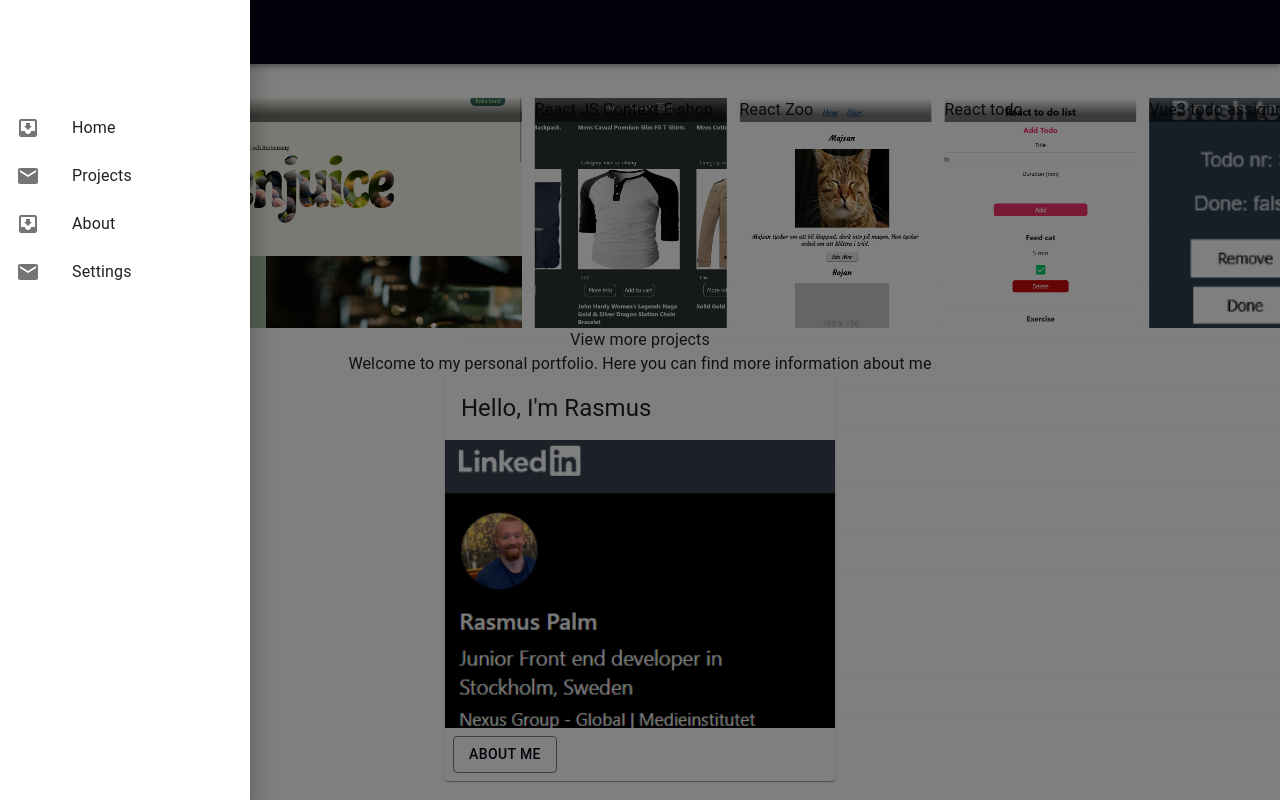
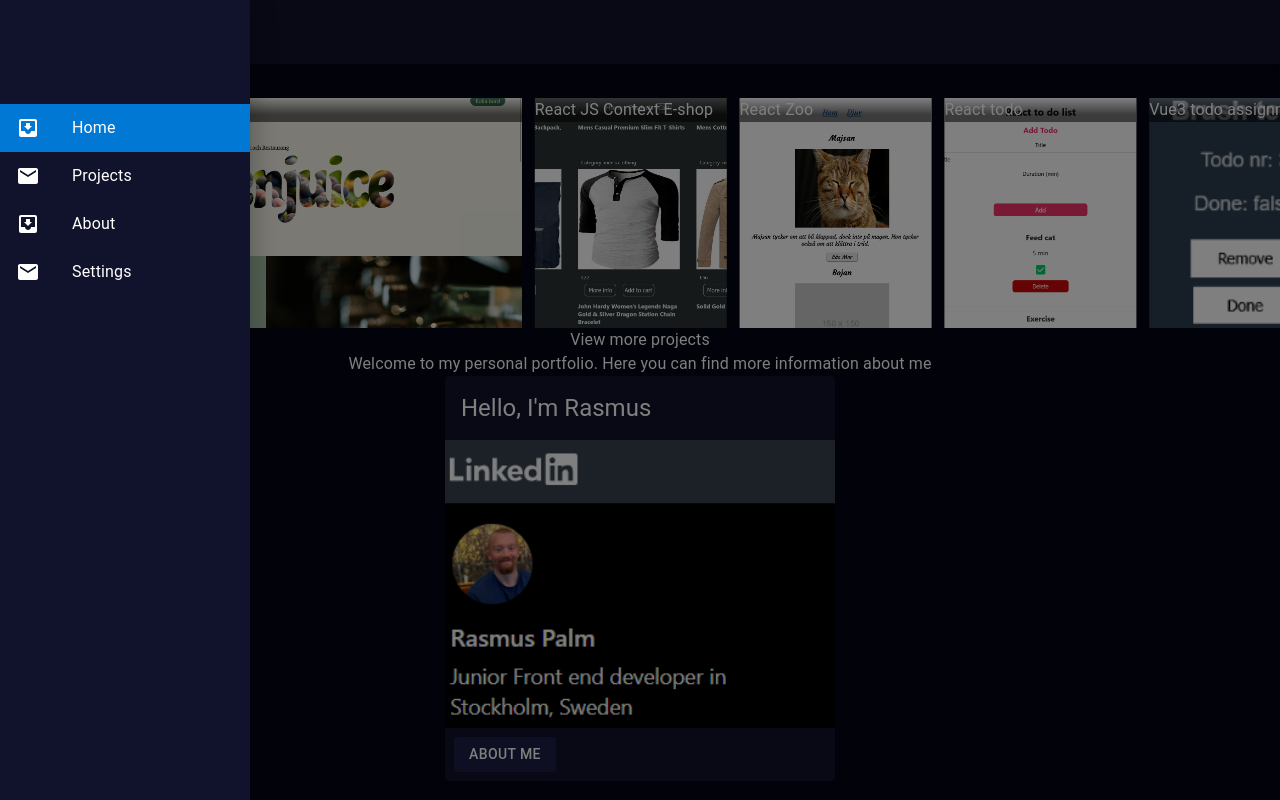
Before and after one commit to Rasweb/Personal-website-game-inspired, a Next.js app: page / in a window 1280 px wide. Both pictures are taken after a click on the button "menu". Built offline with nearby package versions, Linux system fonts and the light colour scheme.

Commit message:
Feature Main Page Colors * Changed the body colors for the entire page * Split the project slider into a new file * Created a types file for the slider component * Created a standard types file for the entire project * Moved some files * Modified the theme file * Created some css files

```diff
--- a/src/app/globals.css
+++ b/src/app/globals.css
@@ -17,11 +17,6 @@
 }
 
 body {
-  color: rgb(var(--foreground-rgb));
-  background: linear-gradient(
-      to bottom,
-      transparent,
-      rgb(var(--background-end-rgb))
-    )
-    rgb(var(--background-start-rgb));
+  color: #ffff !important;
+  background-color: #050517 !important;
 }
--- a/src/app/layout.tsx
+++ b/src/app/layout.tsx
@@ -9,7 +9,6 @@ export const metadata: Metadata = {
   title: "Create Next App",
   description: "Generated by create next app",
 };
-
 export default function RootLayout({
   children,
 }: {
--- a/src/app/page.tsx
+++ b/src/app/page.tsx
@@ -1,9 +1,8 @@
 "use client";
 
-import Header from "@/components/header";
-import { useKeenSlider } from "keen-slider/react";
+import Header from "@/components/global/header";
 import "keen-slider/keen-slider.min.css";
-import "@/components/home/home.css";
+import "@/styles/home/home.css";
 import projects from "@/data/projects";
 import { useEffect, useState } from "react";
 import {
@@ -14,19 +13,10 @@ import {
   CardMedia,
 } from "@mui/material";
 import { useTheme } from "@mui/material/styles";
-
-export interface IProject {
-  id: number;
-  title: string;
-  description: string;
-  language: string[];
-  img: string;
-  link: string;
-  dateCreated: string;
-}
+import ProjectSlider from "@/components/home/project-slider";
+import { IProject } from "@/types/projectTypes";
 
 export default function Home() {
-  // let firstFive: IProject[] = [];
   const theme = useTheme();
   const [firstFive, setFirstFive] = useState<IProject[]>([]);
   const [loaded, setLoaded] = useState(false);
@@ -44,44 +34,6 @@ export default function Home() {
     // For keen-slider to update when everything is rendered.
     setLoaded(true);
   }, []);
-  const [ref] = useKeenSlider<HTMLDivElement>({
-    mode: "snap",
-    loop: true,
-    slides: () => [
-      {
-        size: 0.4,
-        spacing: 0.01,
-      },
-      {
-        size: 0.15,
-        spacing: 0.01,
-      },
-      {
-        size: 0.15,
-        spacing: 0.01,
-      },
-      {
-        size: 0.15,
-        spacing: 0.01,
-      },
-      {
-        size: 0.15,
-        spacing: 0.01,
-      },
-      {
-        size: 0.15,
-        spacing: 0.01,
-      },
-      {
-        size: 0.15,
-        spacing: 0.01,
-      },
-      {
-        size: 0.15,
-        spacing: 0.01,
-      },
-    ],
-  });
 
   function projClicked(id: number, name: string) {
     console.log("Project clicked");
@@ -94,43 +46,18 @@ export default function Home() {
   return (
     <>
       <Header></Header>
-      <div>Recent Projects</div>
+      <ProjectSlider
+        firstFive={firstFive}
+        loaded={loaded}
+        projClicked={projClicked}
+      ></ProjectSlider>
       {/* Using the custom theme */}
       {/* <Button
         style={{ backgroundColor: theme.palette.linkCustom }}
         variant="contained"
-      >
+        >
         tets
       </Button> */}
-      <div className="slider-container">
-        {loaded && (
-          <div ref={ref} className="keen-slider img-cont">
-            {firstFive.map((project, index) => (
-              <div
-                key={project.id}
-                className="keen-slider__slide lazy__slide img-style"
-                onClick={() => projClicked(project.id, project.title)}
-                style={{
-                  backgroundImage: `url(${project.img})`,
-                  backgroundSize: "cover",
-                  backgroundPosition: "center",
-                }}
-              >
-                <div className="img-title">{project.title}</div>
-              </div>
-            ))}
-          </div>
-        )}
-      </div>
-      <div
-        style={{
-          display: "flex",
-          flexDirection: "column",
-          alignItems: "center",
-        }}
-      >
-        <div>View more projects</div>
-      </div>
       <div
         style={{
           display: "flex",
@@ -142,20 +69,21 @@ export default function Home() {
           Welcome to my personal portfolio. Here you can find more information
           about me
         </div>
-        <Card sx={{ width: 390 }}>
+        <Card sx={{ width: 390 }} className="card-color">
           <CardHeader title="Hello, I'm Rasmus" />
           <CardMedia
-            style={{
-              cursor: "pointer",
-              maxWidth: "100%",
-              height: "18rem",
-            }}
+            className="card-media"
             onClick={toLinkedin}
             image="/images/Linkedin-profile.png"
             title="linkedin img and link of Rasmus Palm"
           />
           <CardActions>
-            <Button variant="outlined">About Me</Button>
+            <Button
+              variant="outlined"
+              style={{ backgroundColor: "#1d1e44", color: "#ffffff" }}
+            >
+              About Me
+            </Button>
           </CardActions>
         </Card>
       </div>
--- a/src/components/header.tsx
+++ b/src/components/global/header.tsx
@@ -17,6 +17,7 @@ import {
   ListItemIcon,
   ListItemText,
 } from "@mui/material";
+import "@/styles/header/header.css";
 
 type Anchor = "left";
 
@@ -25,9 +26,11 @@ export default function Header() {
     { name: "Home", path: "/", id: 1 },
     { name: "Projects", path: "/projects", id: 2 },
     { name: "About", path: "/about", id: 3 },
-    { name: "Settings", path: "/settings", id: 4 },
+    { name: "Settings", path: "/test", id: 4 },
   ];
   const [state, setState] = useState(false);
+  const [selectedIndex, setSelectedIndex] = useState(1);
+
   const toggleDrawer =
     (anchor: Anchor, open: boolean) =>
     (event: React.KeyboardEvent | React.MouseEvent) => {
@@ -45,6 +48,19 @@ export default function Header() {
       }
     };
 
+  // function handleListItemClick(path: string, id: number) {
+  //   console.log("Item clicked");
+  //   setSelectedIndex(id);
+
+  //   console.log("Selected", selectedIndex);
+  // }
+  const handleListItemClick = (
+    event: React.MouseEvent<HTMLDivElement, MouseEvent>,
+    index: number
+  ) => {
+    setSelectedIndex(index);
+  };
+
   const list = (anchor: Anchor) => (
     <Box
       sx={{ mx: "auto", width: 250 }}
@@ -52,12 +68,15 @@ export default function Header() {
       onClick={toggleDrawer(anchor, false)}
       onKeyDown={toggleDrawer(anchor, false)}
     >
-      <div></div>
       <List>
         {Links.map((text, index) => (
           <ListItem key={text.id} disablePadding>
-            <ListItemButton href={text.path}>
-              <ListItemIcon>
+            {/* href={text.path} */}
+            <ListItemButton
+              selected={selectedIndex === text.id}
+              onClick={(event) => handleListItemClick(event, text.id)}
+            >
+              <ListItemIcon sx={{ color: "white" }}>
                 {index % 2 === 0 ? <InboxIcon /> : <MailIcon />}
               </ListItemIcon>
               <ListItemText primary={text.name} />
@@ -71,7 +90,7 @@ export default function Header() {
   return (
     <>
       <Box sx={{ flexGrow: 1 }}>
-        <AppBar position="static">
+        <AppBar position="static" color="secondary">
           <Toolbar>
             <IconButton
               size="large"
@@ -88,11 +107,17 @@ export default function Header() {
             </Typography>
           </Toolbar>
         </AppBar>
-        <nav>
+        {/* <nav style={{ backgroundColor: "red" }}> */}
         <Drawer
           anchor="left"
           open={state}
           onClose={toggleDrawer("left", false)}
+          PaperProps={{
+            sx: {
+              backgroundColor: "#11122b",
+              color: "white",
+            },
+          }}
         >
           {/* {list("left")} */}
           <Box
@@ -107,7 +132,7 @@ export default function Header() {
             {/* Additional content can be added here */}
           </Box>
         </Drawer>
-        </nav>
+        {/* </nav> */}
       </Box>
     </>
   );
--- /dev/null
+++ b/src/components/home/project-slider.tsx
@@ -0,0 +1,79 @@
+"use client";
+
+import { useKeenSlider } from "keen-slider/react";
+import { IProjectProps } from "./sliderTypes";
+
+export default function ProjectSlider(props: IProjectProps) {
+  const [ref] = useKeenSlider<HTMLDivElement>({
+    mode: "snap",
+    loop: true,
+    slides: () => [
+      {
+        size: 0.4,
+        spacing: 0.01,
+      },
+      {
+        size: 0.15,
+        spacing: 0.01,
+      },
+      {
+        size: 0.15,
+        spacing: 0.01,
+      },
+      {
+        size: 0.15,
+        spacing: 0.01,
+      },
+      {
+        size: 0.15,
+        spacing: 0.01,
+      },
+      {
+        size: 0.15,
+        spacing: 0.01,
+      },
+      {
+        size: 0.15,
+        spacing: 0.01,
+      },
+      {
+        size: 0.15,
+        spacing: 0.01,
+      },
+    ],
+  });
+  return (
+    <div>
+      <div>Recent Projects</div>
+      <div className="slider-container">
+        {props.loaded && (
+          <div ref={ref} className="keen-slider img-cont">
+            {props.firstFive.map((project, index) => (
+              <div
+                key={project.id}
+                className="keen-slider__slide lazy__slide img-style"
+                onClick={() => props.projClicked(project.id, project.title)}
+                style={{
+                  backgroundImage: `url(${project.img})`,
+                  backgroundSize: "cover",
+                  backgroundPosition: "center",
+                }}
+              >
+                <div className="img-title">{project.title}</div>
+              </div>
+            ))}
+          </div>
+        )}
+      </div>
+      <div
+        style={{
+          display: "flex",
+          flexDirection: "column",
+          alignItems: "center",
+        }}
+      >
+        <div>View more projects</div>
+      </div>
+    </div>
+  );
+}
--- /dev/null
+++ b/src/components/home/sliderTypes.ts
@@ -0,0 +1,7 @@
+import { IProject } from "@/types/projectTypes";
+
+export interface IProjectProps {
+  firstFive: IProject[];
+  loaded: boolean;
+  projClicked: (id: number, name: string) => void;
+}
--- a/src/styles/Theme.ts
+++ b/src/styles/Theme.ts
@@ -16,12 +16,16 @@ declare module "@mui/material/styles" {
     accentCustom: string;
     linkCustom: string;
     hoverFocus: string;
+    mainText: string;
+    secondaryText: string;
   }
 
   interface PaletteOptions {
     accentCustom: string;
     linkCustom: string;
     hoverFocus: string;
+    mainText: string;
+    secondaryText: string;
   }
 }
 
@@ -45,6 +49,8 @@ const theme = createTheme({
     accentCustom: "#1d1e44",
     linkCustom: "#0078d4",
     hoverFocus: "#0a6ebd",
+    mainText: "#ffffff",
+    secondaryText: "#f0f0f0",
   },
 });
 
--- /dev/null
+++ b/src/styles/header/header.css
@@ -0,0 +1,7 @@
+.Mui-selected {
+  background-color: #0078d4 !important;
+}
+
+.Mui-selected:hover {
+  background-color: red !important;
+}
--- a/src/components/home/home.css
+++ b/src/styles/home/home.css
@@ -16,7 +16,7 @@
 }
 
 .img-style:hover {
-  border: 3px solid salmon;
+  border: 3px solid #0a6ebd;
 }
 
 .img-cont {
@@ -24,3 +24,14 @@
   padding-top: 10px;
   padding-left: 10px;
 }
+
+.card-color {
+  background-color: #11122b !important;
+  color: white !important;
+}
+
+.card-media {
+  cursor: pointer;
+  max-width: 100%;
+  height: 18rem;
+}
--- /dev/null
+++ b/src/types/projectTypes.ts
@@ -0,0 +1,9 @@
+export interface IProject {
+  id: number;
+  title: string;
+  description: string;
+  language: string[];
+  img: string;
+  link: string;
+  dateCreated: string;
+}
```
Also changed, not shown: public/images/Linkedin-profile.png, public/images/Linkedin-profile2.png (deleted). Lines whose indentation alone changed are shown as unchanged.
